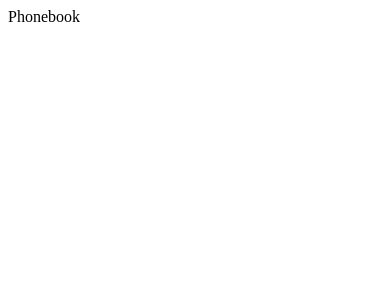
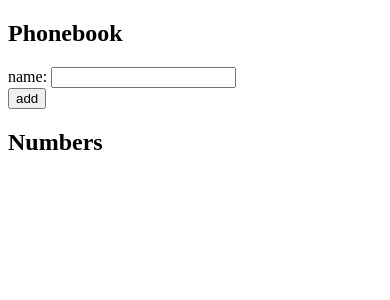
Before and after one commit to Raikho/fullstackopen, a React (Vite) app in the folder part2/phonebook/: page / in a window 390 px wide. Shown: the top 300 px of the page. Built offline with nearby package versions, Linux system fonts and the light colour scheme.

Commit message:
further setup template for phonebook

```diff
--- a/part2/phonebook/src/App.jsx
+++ b/part2/phonebook/src/App.jsx
@@ -1,8 +1,24 @@
+import { useState } from 'react'
+
 const App = () => {
+  const [persons, setPersons] = useState([
+    { name: 'Arto Hellas' }
+  ])
+  const [newName, setNewName] = useState('')
 
   return (
     <div>
-      Phonebook
+      <h2>Phonebook</h2>
+      <form>
+        <div>
+          name: <input />
+        </div>
+        <div>
+          <button type="submit">add</button>
+        </div>
+      </form>
+
+      <h2>Numbers</h2>
     </div>
   )
 }
```
